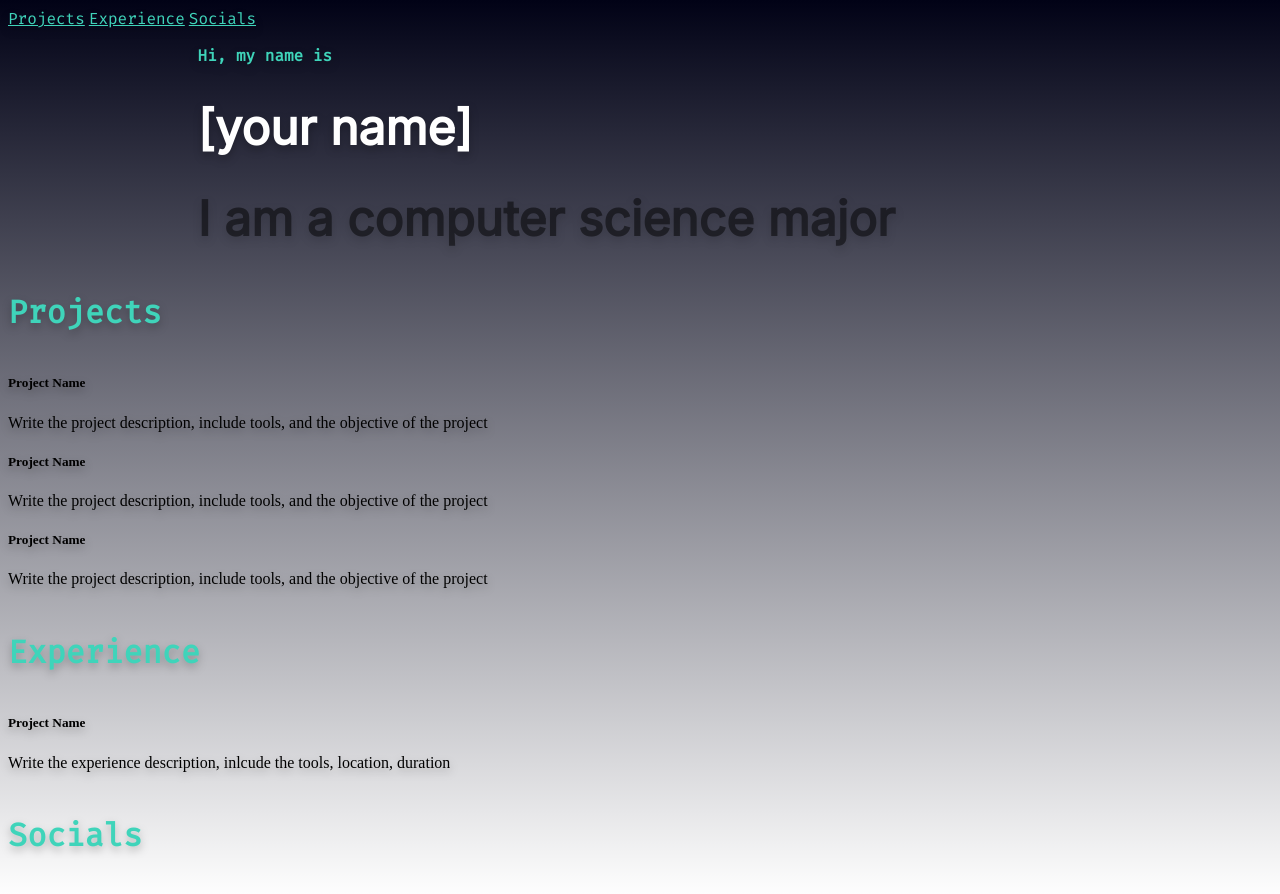
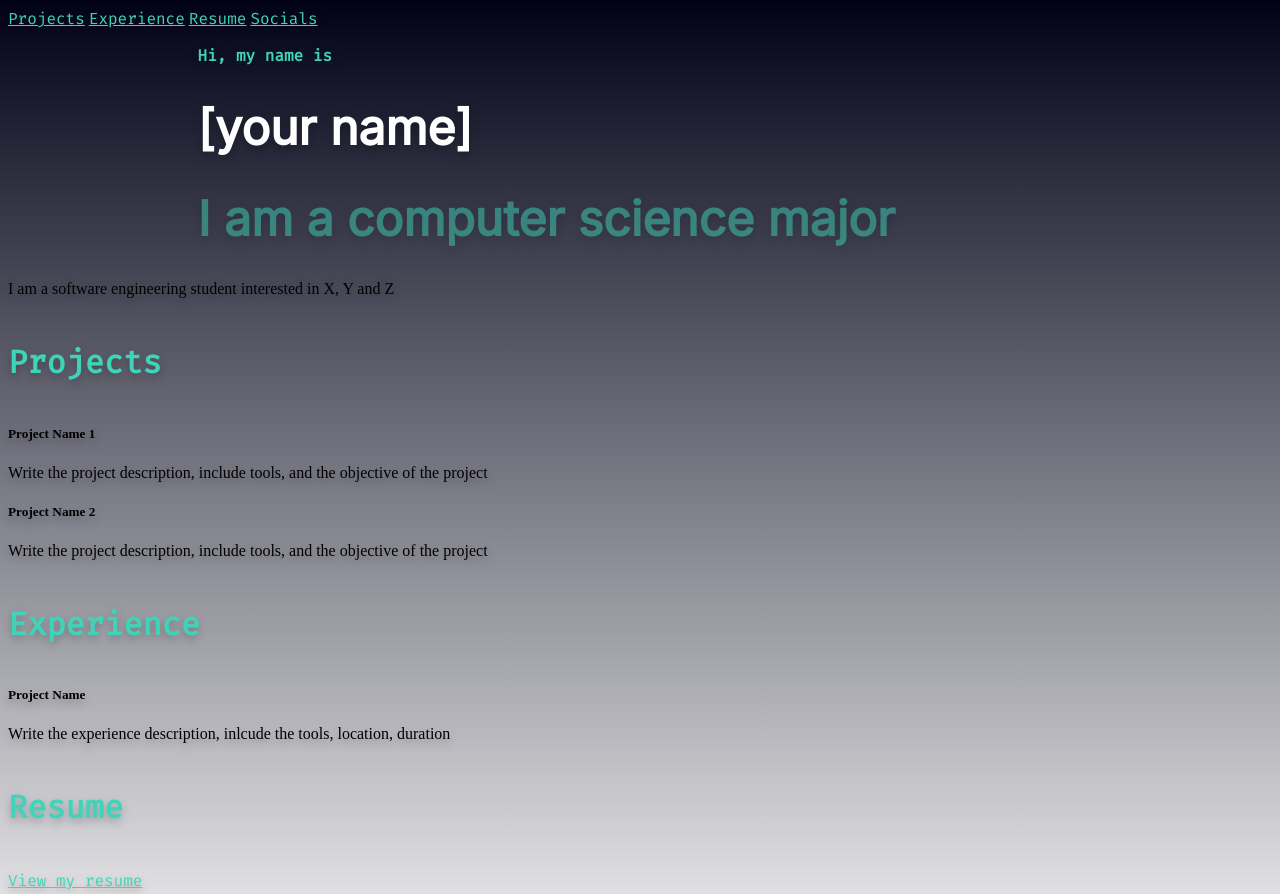
Before and after one commit to sh1580/website-template, a plain HTML site: page index.html in a window 1280 px wide. Shown: the top 894 px of the page. Drawn offline with Linux system fonts and the light colour scheme.

Commit message:
Update HTML according to template
Update HTML according to the template, add links to other socials, right align the hyperlinks

```diff
--- a/index.html
+++ b/index.html
@@ -18,46 +18,61 @@
     <nav>
         <a href="#projects">Projects</a>
         <a href="#experience">Experience</a>
+        <a href="#resume">Resume</a>
         <a href="#socials">Socials</a>
     </nav>
+    <div class="intro-section">
       <h3 class="intro">Hi, my name is</h3>
       <h1 class="name">[your name]</h1>
-    <h1 class="description">I am a computer science major</h1>
-
+      <h1 class="description" style="color: #3FD4BA;">I am a computer science major</h1>
+      <p class="description2">
+        I am a software engineering student interested in X, Y and Z
+      </p>
+  </div>
     <div class="projects" id="projects">
+      <h4 class="block-title">Projects</h4>
       <div class="project-box">
-        <h4 class="block-title">Projects</h4>
-        <h5 class="project-name">Project Name</h5>
+        <h5 class="project-name">Project Name 1</h5>
         <p class="project-description">
           Write the project description, include tools, and the objective of the
           project
         </p>
       </div>
       <div class="project-box">
-        <h5 class="project-name">Project Name</h5>
-        <p class="project-description">
-          Write the project description, include tools, and the objective of the
-          project
-        </p>
-      </div>
-      <div class="project-box">
-        <h5 class="project-name">Project Name</h5>
+        <h5 class="project-name">Project Name 2</h5>
         <p class="project-description">
           Write the project description, include tools, and the objective of the
           project
         </p>
       </div>
     </div>
-    <div class="exp-box" id="experience">
+    <div class="experience" id="experience">
       <h4 class="block-title">Experience</h4>
+      <div class="exp-box">
         <h5 class="exp-name">Project Name</h5>
         <p class="exp-description">
           Write the experience description, inlcude the tools, location, duration
         </p>
       </div>
+    </div>
+    <div class="resume" id="resume">
+      <h4 class="block-title">Resume</h4>
+      <a href="[link to your resume]" class="resume-link" target="_blank" rel="noopener noreferrer">View my resume</a>
+    </div>
     <div class="Socials" id="socials">
       <h4 class="block-title">Socials</h4>
+      <a href="https://github.com/[username]">
         <iconify-icon icon="mdi:github"></iconify-icon>
+      </a>
+      <a href="https://www.linkedin.com/in/[username]">
+        <iconify-icon icon="mdi:linkedin"></iconify-icon>
+      </a>
+      <a href="https://www.instagram.com/[username]">
+        <iconify-icon icon="mdi:instagram"></iconify-icon>
+      </a>
+      <a href="https://twitter.com/[username]">
+        <iconify-icon icon="mdi:twitter"></iconify-icon>
+      </a>
     </div>
   </body>
 </html>
```
Lines whose indentation alone changed are shown as unchanged.
